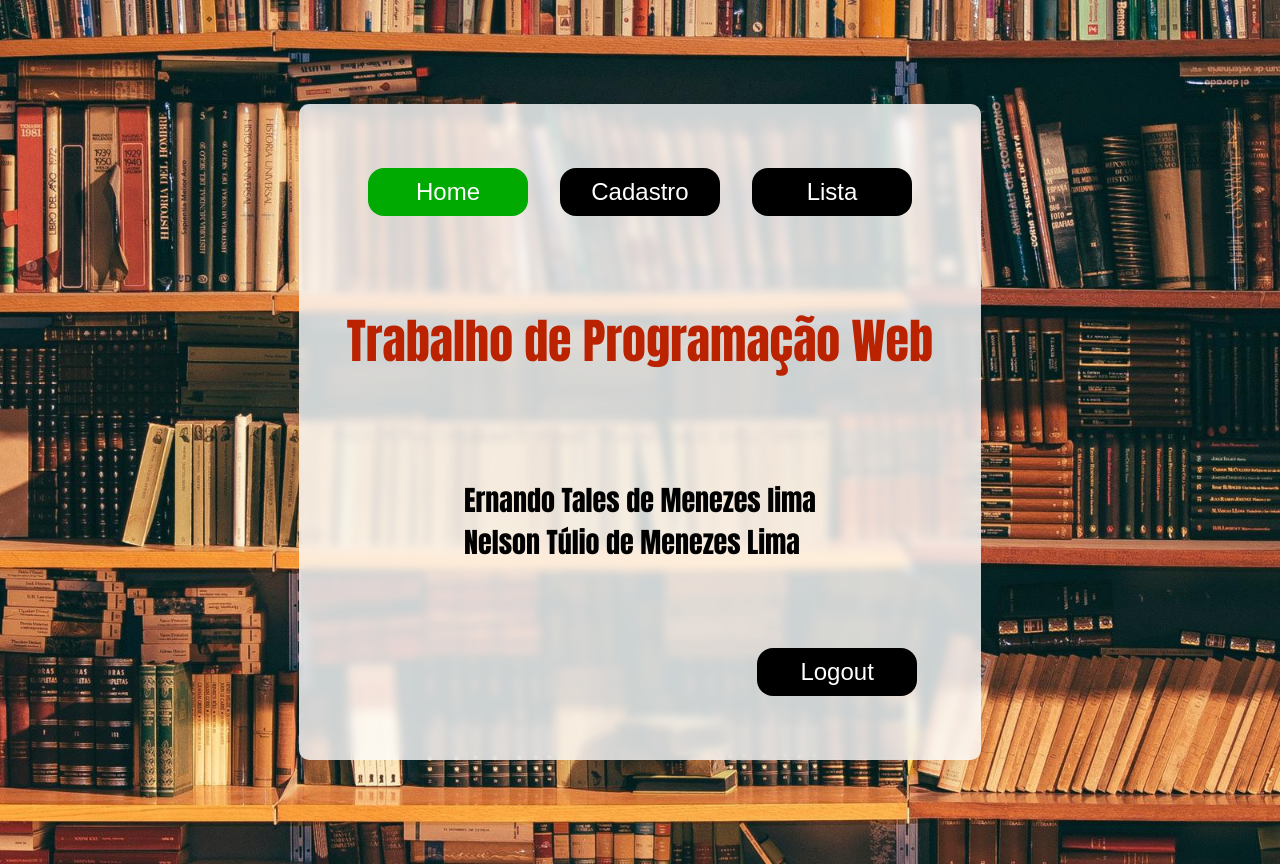
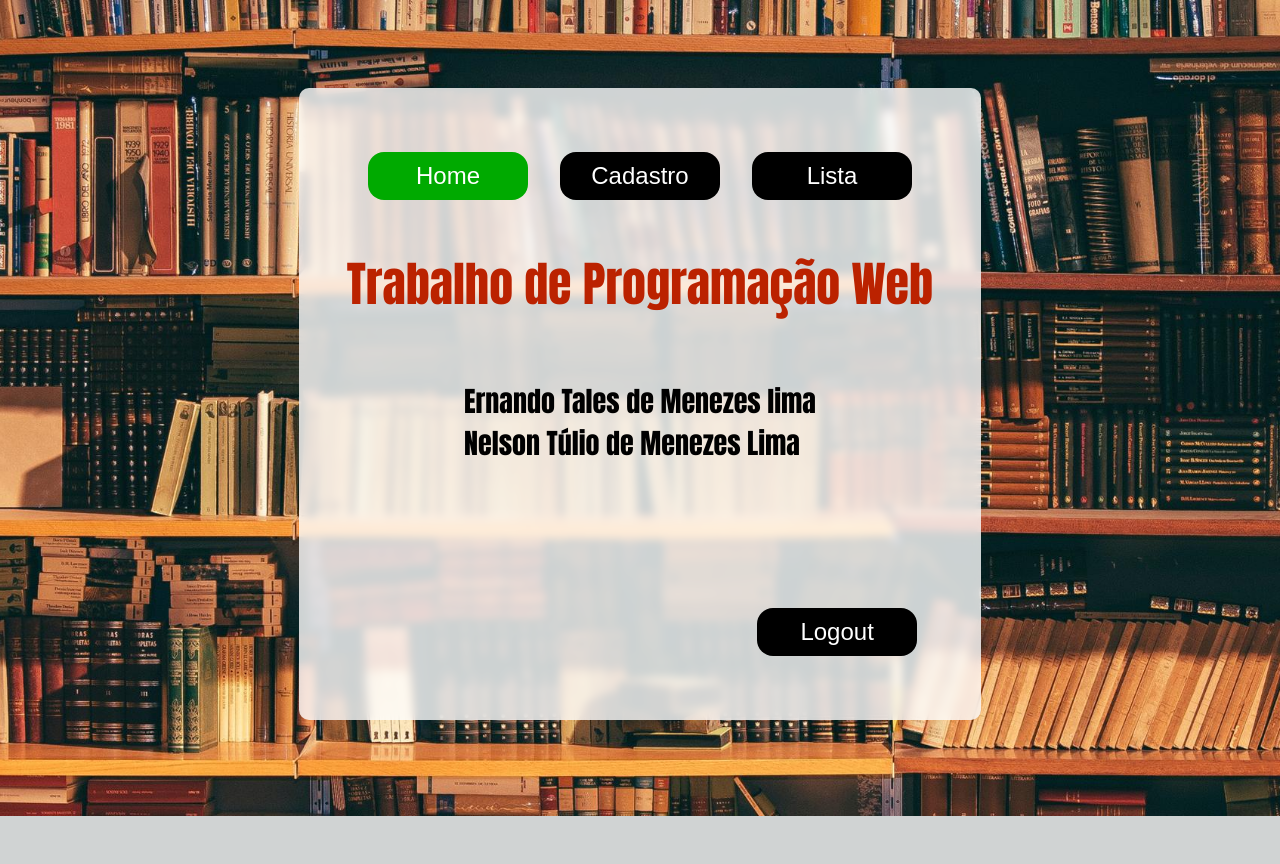
Before and after one commit to NelsonTLima/school-system, a PHP site: page /home/index.php in a window 1280 px wide. After the commit the page ends 816 px from the top, so only its background shows below. Run offline with PHP 8.4, Linux system fonts and the light colour scheme; the visitor is signed in with stand-in values (Sample User, id 1).

Commit message:
Items justified to flex-end.

```diff
--- a/home/index.php
+++ b/home/index.php
@@ -25,8 +25,9 @@ authenticate_access();
 
     <h1>Trabalho de Programação Web</h1>
 
-    <h3>Ernando Tales de Menezes lima
-    <br>Nelson Túlio de Menezes Lima</h3>
+    <h3 style="margin-bottom : 8rem;">
+      Ernando Tales de Menezes lima<br>
+      Nelson Túlio de Menezes Lima</h3>
     <button formaction="../private/logout.php"
     style="align-self : flex-end;">Logout</button>
 
--- a/public/style/style.css
+++ b/public/style/style.css
@@ -6,11 +6,12 @@ html{
 }
 
 body{
-  min-height : 100vh;
+  min-height : fit-content;
+  height : 80vh;
+  padding : 5rem;
   background-image : url(../assets/books.jpg);
   background-repeat : no-repeat;
   background-position : center;
-  background-origin : content-box;
   background-size : auto 100%;
   display : flex;
   flex-direction : column;
@@ -21,8 +22,6 @@ body{
 @media only screen and (max-height: 550px){
   body{
     min-height : fit-content;
-    padding-top : 2rem;
-    padding-bottom : 2rem;
     background-size : 100% 100%;
     justify-content : center;
   }
@@ -36,14 +35,13 @@ body{
 }
 
 form{
-  margin : 6rem;
   padding : 3rem;
   width : fit-content;
-  min-height : 35rem;
+  min-height : 30rem;
   background-color : #FFFC;
   display : flex;
   flex-direction : column;
-  justify-content : space-between;
+  justify-content : flex-start;
   align-items : center;
   color : black;
   font-size : 1.5rem;
```
